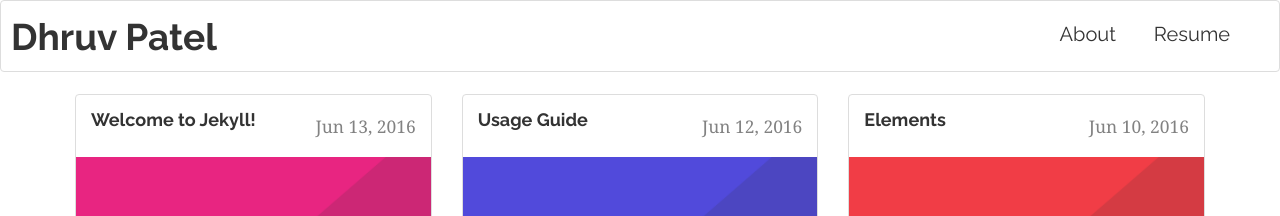
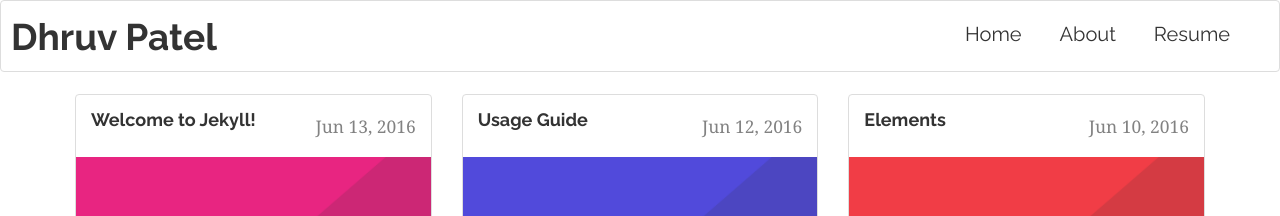
Before and after one commit to pateldhruv1993/pateldhruv1993, a Jekyll site: the page built from index.html, in a window 1280 px wide. Shown: the top 216 px of the page. Built offline with Jekyll 4.4.1, drawn with Linux system fonts in a browser that asks for light colours; the list of posts is cut into pages by our own code.

Commit message:
Updated header.html

```diff
--- a/_includes/header.html
+++ b/_includes/header.html
@@ -15,6 +15,7 @@
     <!-- Collect the nav links, forms, and other content for toggling -->
     <div class="collapse navbar-collapse " id="bs-example-navbar-collapse-1">
             <ul class="nav navbar-nav navbar-right">
+        <li><a href="{{site.baseurl}}">Home</a></li>
         <li><a href="{{site.baseurl}}/about/">About</a></li>
         <li><a href="https://github.com/pateldhruv1993/pateldhruv1993.github.io/raw/master/Dhruv%20Patel%20-%20Resume.docx">Resume</a></li>
         <!--
```
